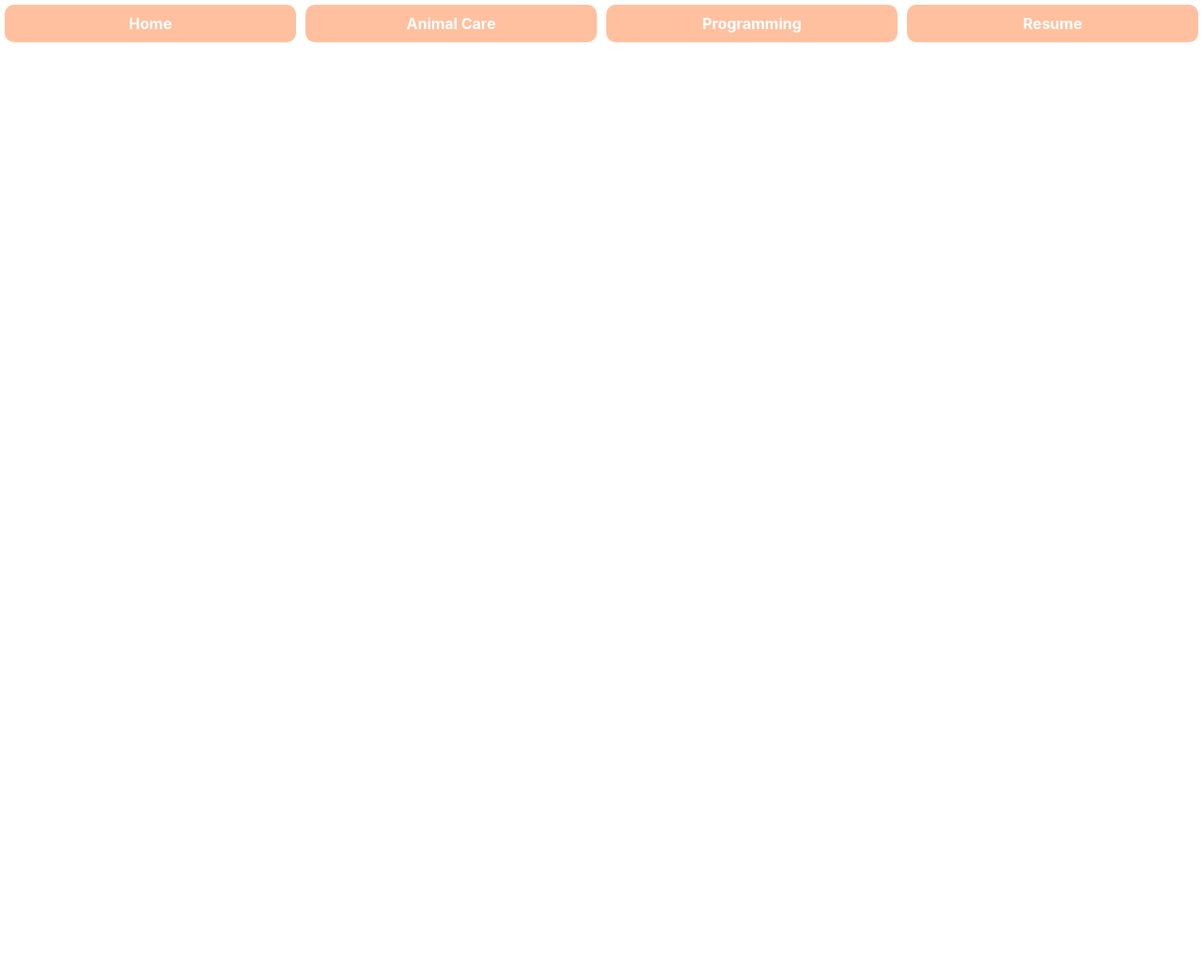
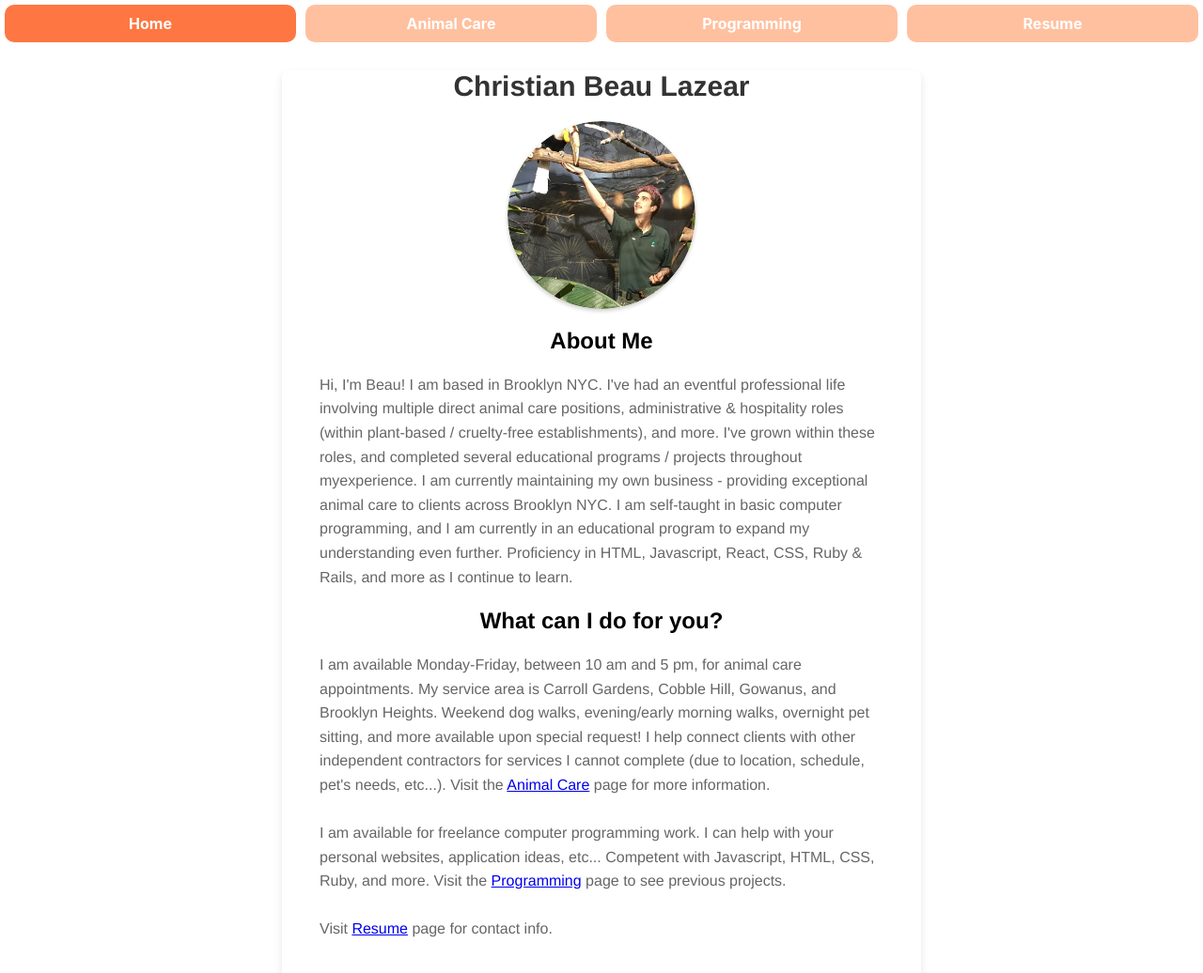
Before and after one commit to beaulazear/new-personal-site, a React (Create React App) app: page / in a window 1280 px wide. Shown: the top 1036 px of the page at 94% size. Before the commit the page ends 800 px from the top, so only its background shows below. Built offline with nearby package versions, Linux system fonts and the light colour scheme.

Commit message:
still working on deploying

```diff
--- a/src/App.js
+++ b/src/App.js
@@ -11,10 +11,10 @@
     <div>
       <PageNavLinks />
         <Routes>
-          <Route path="new-personal-site/" element={<Home />} />
-          <Route path="new-personal-site/animal_care" element={<AnimalCarePage />} />
-          <Route path="new-personal-site/resume" element={<Resume />} />
-          <Route path="new-personal-site/programming" element={<Programming />} />
+          <Route path="/" element={<Home />} />
+          <Route path="/animal_care" element={<AnimalCarePage />} />
+          <Route path="/resume" element={<Resume />} />
+          <Route path="/programming" element={<Programming />} />
         </Routes>
     </div>
   );
--- a/src/components/PageNavLinks.js
+++ b/src/components/PageNavLinks.js
@@ -6,10 +6,10 @@
 
     return (
         <div className="navigation">
-            <NavLink to="new-personal-site/" className="navButtons">Home</NavLink>
-            <NavLink to="new-personal-site/animal_care" className="navButtons">Animal Care</NavLink>
-            <NavLink to="new-personal-site/programming" className="navButtons">Programming</NavLink>
-            <NavLink to="new-personal-site/resume" className="navButtons">Resume</NavLink>
+            <NavLink to="/" className="navButtons">Home</NavLink>
+            <NavLink to="/animal_care" className="navButtons">Animal Care</NavLink>
+            <NavLink to="/programming" className="navButtons">Programming</NavLink>
+            <NavLink to="/resume" className="navButtons">Resume</NavLink>
         </div>
     )
 }
```
